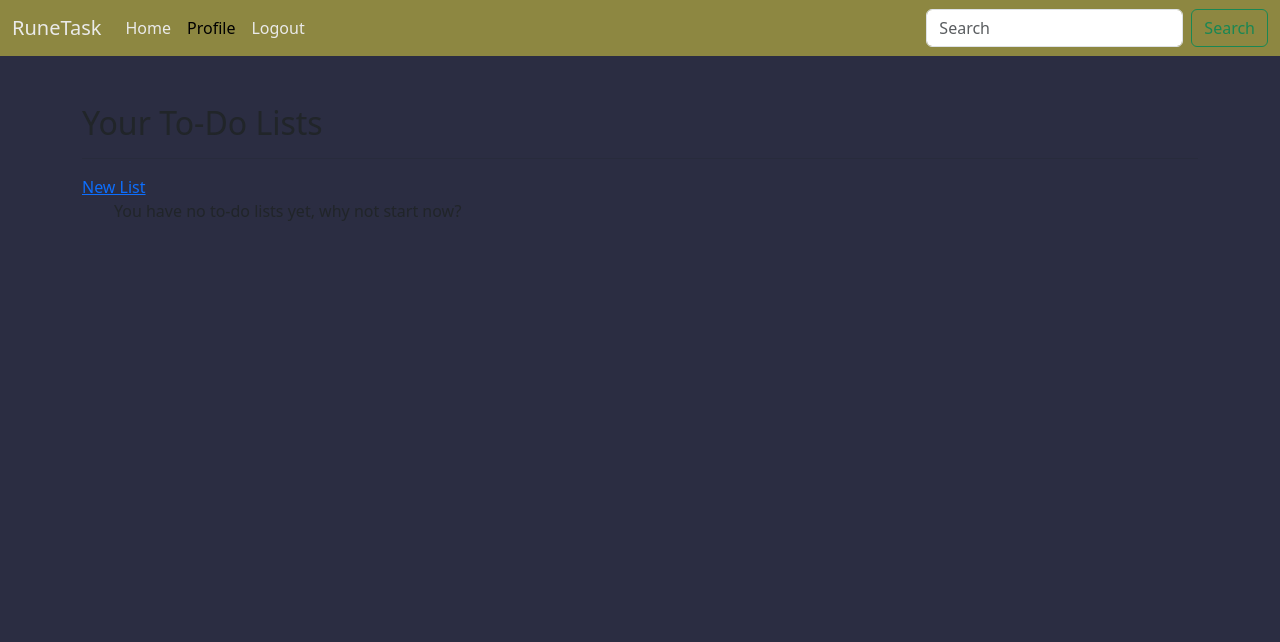
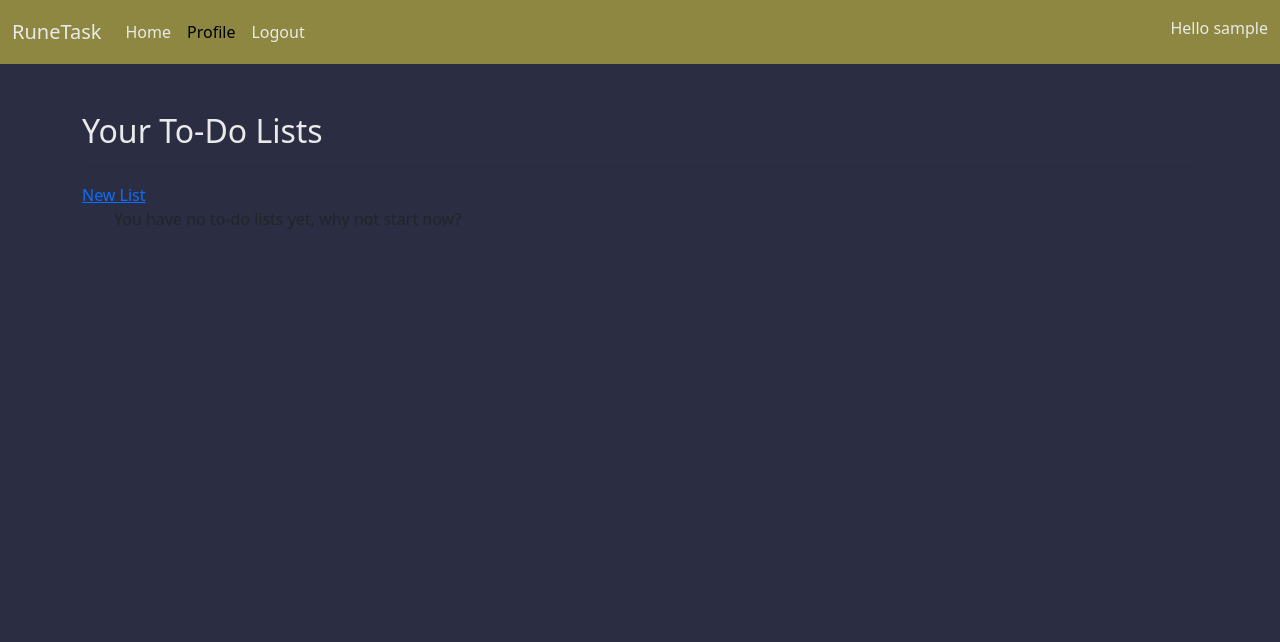
Before and after one commit to Code-Dearman/Django-Capstone, a Django app: page /profile/ in a window 1280 px wide. Shown: the top 642 px of the page. Run offline with Django 4.2, Linux system fonts and the light colour scheme; the visitor is signed in with stand-in values (Sample User, id 1); data that the repository does not hold is empty; some libraries are stand-ins or nearby versions.

Commit message:
fix styling on warnings, modal, profile listview

```diff
--- a/static/css/style.css
+++ b/static/css/style.css
@@ -131,3 +131,8 @@ form ul {
     justify-content: center;
     flex-direction: column;
 }
+
+/* ----------------------------------------------------- Modal */
+.modal-content {
+    background-color: #2B2D42;
+}
--- a/templates/index.html
+++ b/templates/index.html
@@ -64,12 +64,11 @@
                             class="nav-link textMain {% if request.path == account_login %} active {% endif %}">Login</a>
                     </li>
                     {% endif %}
+                    </ul>
 
-                </ul>
-                <form class="d-flex" role="search">
-                    <input class="form-control me-2" type="search" placeholder="Search" aria-label="Search">
-                    <button class="btn btn-outline-success" type="submit">Search</button>
-                </form>
+                    {% if user.is_authenticated %}
+                    <p class="nav-item textMain mt-2 text-end d-sm-none d-md-none d-lg-block">Hello {{ user }}</p>
+                    {% endif %}
             </div>
         </div>
     </nav>
--- a/to_do/templates/to_do/profile.html
+++ b/to_do/templates/to_do/profile.html
@@ -2,14 +2,14 @@
 
 {% block content %}
 <div class="container mt-5">
-    <h2>Your To-Do Lists</h2>
+    <h2 class="textMain">Your To-Do Lists</h2>
     <hr>
     <a href="{% url 'create_list' %}">New List</a>
     <ul>
         {% for task in user_lists %}
-        <li>
+        <li class="textMain">
             <strong>{{ task.list_title }}</strong>
-            (Created: {{ task.created_on|date:"M d, Y" }})
+            <p class="textSecondary">(Created: {{ task.created_on|date:"M d, Y" }})</p>
             <a href="{% url 'edit_list' slug=task.slug %}">Edit</a>
             <a href="" data-bs-toggle="modal" data-bs-target="#deleteModal-{{ task.slug }}">Delete</a>
         </li>
@@ -18,7 +18,7 @@
         <div class="modal fade" id="deleteModal-{{ task.slug }}" tabindex="-1"
             aria-labelledby="deleteModalLabel-{{ task.slug }}" aria-hidden="true">
             <div class="modal-dialog">
-                <div class="modal-content">
+                <div class="modal-content textMain">
 
                     <div class="modal-header">
                         <h5 class="modal-title" id="exampleModalLabel" id="deleteModalLabel-{{ task.slug }}">
@@ -28,14 +28,14 @@
                     </div>
 
                     <div class="modal-body">
-                        <p class="textMain">Are you sure you want to delete the list: "{{ task.list_title }}"?</p>
+                        <p class="textMain text-center">Are you sure you want to delete the list: "{{ task.list_title }}"?</p>
                     </div>
 
                     <div class="modal-footer">
                         <button type="button" class="btn btn-secondary" data-bs-dismiss="modal">Cancel</button>
                         <form method="post" action="{% url 'delete_list' slug=task.slug %}">
                             {% csrf_token %}
-                            <button type="submit" class="btn btn-danger">Yes!</button>
+                            <button type="submit" class="btn btn-warning">Yes!</button>
                         </form>
                     </div>
 
```
Also changed, not shown: 1 other file.
